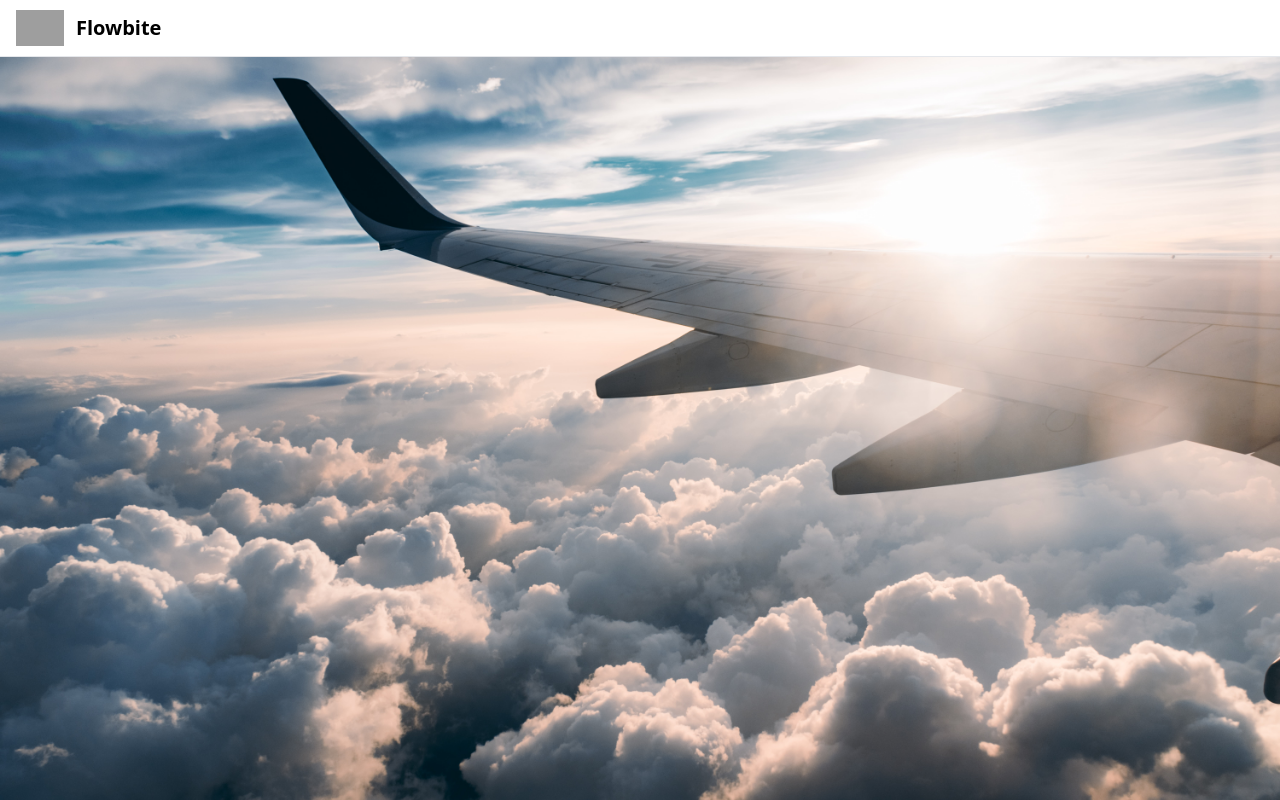
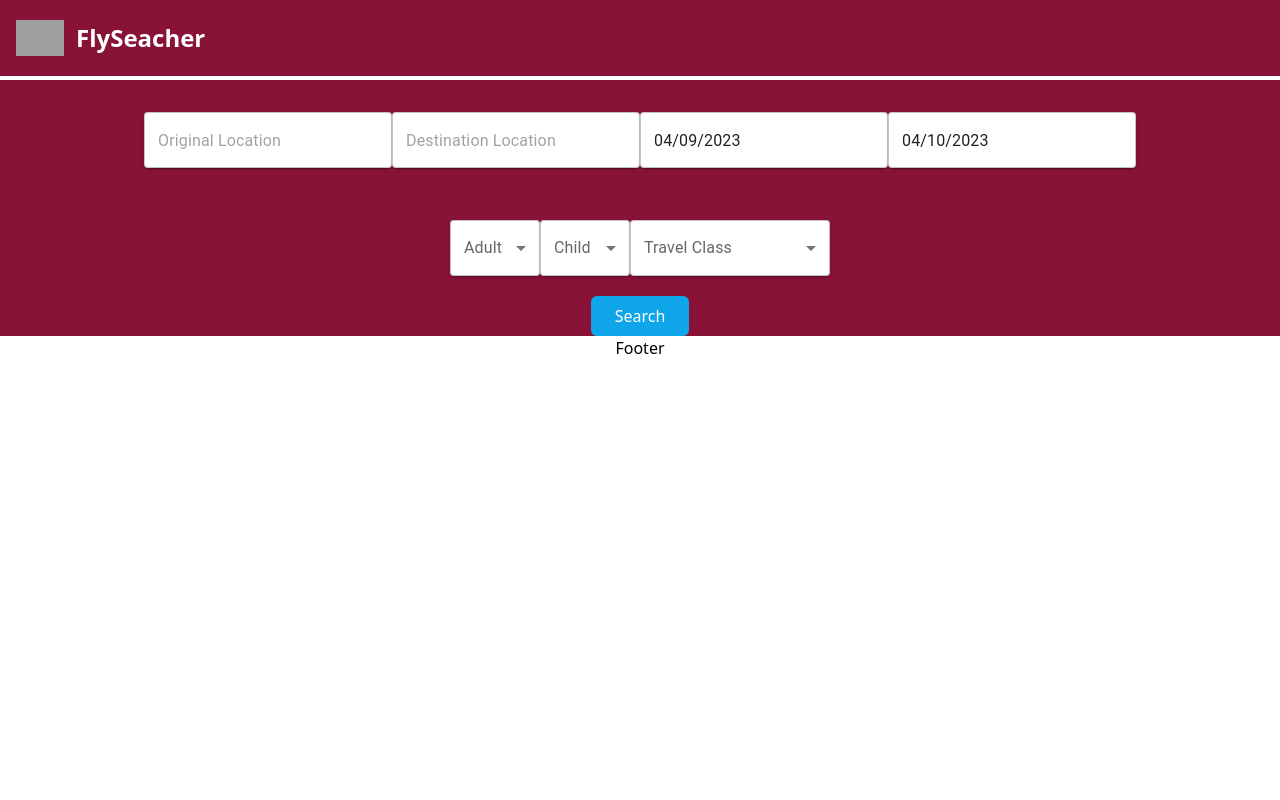
Before and after one commit to yuki-o1o5/flight-search-app, a React (Create React App) app: page / in a window 1280 px wide. Shown: the top 800 px of the page. Built offline with nearby package versions, Linux system fonts and the light colour scheme; grey boxes are pictures that could not be loaded.

Commit message:
style/add paper

```diff
--- a/src/views/components/Header.tsx
+++ b/src/views/components/Header.tsx
@@ -1,19 +1,17 @@
 import React from "react";
+import Logo from "../../images/k0003_1.svg";
+import { Link } from "react-router-dom";
 
 export default function Header() {
   return (
     <>
-      <nav className="bg-white px-2 sm:px-4 py-2.5 dark:bg-gray-900 fixed w-full z-20 top-0 left-0 border-b border-gray-200 dark:border-gray-600">
-        <a href="https://flowbite.com/" className="flex items-center">
-          <img
-            src="https://flowbite.com/docs/images/logo.svg"
-            className="h-6 mr-3 sm:h-9"
-            alt="Flowbite Logo"
-          />
-          <span className="self-center text-xl font-semibold whitespace-nowrap dark:text-white">
-            Flowbite
+      <nav className="bg-rose-900 px-2 sm:px-4 py-5 dark:bg-gray-900 fixed w-full z-20 top-0 left-0 ">
+        <Link to="/" className="flex items-center">
+          <img src={Logo} className="h-6 mr-3 sm:h-9" alt="Flowbite Logo" />
+          <span className="self-center text-2xl font-semibold whitespace-nowrap dark:text-white text-white">
+            FlySeacher
           </span>
-        </a>
+        </Link>
       </nav>
     </>
   );
--- a/src/views/pages/HomePage.tsx
+++ b/src/views/pages/HomePage.tsx
@@ -8,8 +8,10 @@ import Box from "@mui/material/Box";
 import MenuItem from "@mui/material/MenuItem";
 import FormControl from "@mui/material/FormControl";
 import Select, { SelectChangeEvent } from "@mui/material/Select";
-import ImageTop from "../../images/top.jpg";
+import Paper from "@mui/material/Paper";
+import InputLabel from "@mui/material/InputLabel";
 import { useNavigate } from "react-router-dom";
+import TravelDestinationCard from "../components/TravelDestinationCard";
 
 export default function HomePage() {
   // ----------------------------------------------------------------
@@ -19,9 +21,12 @@ export default function HomePage() {
   const year: number = today.getFullYear();
   const month: number = today.getMonth() + 1; // add 1 to convert to 1-indexed month
   const day: number = today.getDate() + 1;
+  const returnDay: number = today.getDate() + 2;
   const formattedMonth: string = String(month).padStart(2, "0");
   const formattedDay: string = String(day).padStart(2, "0");
+  const formattedReturnDay: string = String(returnDay).padStart(2, "0");
   const dateString: string = `${year}-${formattedMonth}-${formattedDay}`;
+  const returnDateString: string = `${year}-${formattedMonth}-${formattedReturnDay}`;
 
   // ----------------------------------------------------------------
   // useState
@@ -33,6 +38,13 @@ export default function HomePage() {
   );
   const formattedDepartureDate = departureDate
     ? departureDate?.format("YYYY-MM-DD")
+    : "";
+
+  const [returnDate, setReturnDate] = React.useState<Dayjs | null>(
+    dayjs(returnDateString)
+  );
+  const formattedReturnDate = returnDate
+    ? returnDate?.format("YYYY-MM-DD")
     : "";
 
   const [adult, setAdult] = React.useState("");
@@ -63,6 +75,7 @@ export default function HomePage() {
       originalLocationCode: originalLocation,
       destinationLocationCode: destinationLocation,
       departureDate: formattedDepartureDate,
+      returnDate: formattedReturnDate,
       adultNumber: adult,
       childNumber: child,
       travelClass: travelClass,
@@ -71,9 +84,10 @@ export default function HomePage() {
   };
 
   return (
-    <div className="mt-19">
-      <img src={ImageTop} alt="top" className="bg-cover" />
-      <form onSubmit={handleBringQueryToNextPage}>
+    <div className="mt-20">
+      <form onSubmit={handleBringQueryToNextPage} className="bg-rose-900">
+        <div className="flex justify-center py-8 ">
+          <Paper className="bg-white">
             <TextField
               placeholder="Original Location"
               value={originalLocation}
@@ -81,6 +95,8 @@ export default function HomePage() {
                 setOriginalLocation(event.target.value);
               }}
             />
+          </Paper>
+          <Paper className="bg-white">
             <TextField
               placeholder="Destination Location"
               value={destinationLocation}
@@ -88,15 +104,40 @@ export default function HomePage() {
                 setDestinationLocation(event.target.value);
               }}
             />
+          </Paper>
+          <Paper className="bg-white">
             <LocalizationProvider dateAdapter={AdapterDayjs}>
               <DatePicker
                 value={departureDate}
                 onChange={(newValue) => setDepartureDate(newValue)}
               />
             </LocalizationProvider>
-        <Box sx={{ minWidth: 120 }}>
-          <FormControl>
-            <Select value={adult} onChange={handleAdultChange}>
+          </Paper>
+          <Paper className="bg-white">
+            <LocalizationProvider dateAdapter={AdapterDayjs}>
+              <DatePicker
+                value={returnDate}
+                onChange={(newValue) => setReturnDate(newValue)}
+              />
+            </LocalizationProvider>
+          </Paper>
+        </div>
+        <div className="flex justify-center my-5">
+          <Paper className="bg-white">
+            <Box>
+              <FormControl sx={{ minWidth: 90 }}>
+                <InputLabel htmlFor="adult-select-placeholder">
+                  Adult
+                </InputLabel>
+                <Select
+                  label="Adult"
+                  value={adult}
+                  onChange={handleAdultChange}
+                  inputProps={{
+                    name: "adult",
+                    id: "adult-select-placeholder",
+                  }}
+                >
                   <MenuItem value={1}>1</MenuItem>
                   <MenuItem value={2}>2</MenuItem>
                   <MenuItem value={3}>3</MenuItem>
@@ -109,9 +150,22 @@ export default function HomePage() {
                 </Select>
               </FormControl>
             </Box>
-        <Box sx={{ minWidth: 120 }}>
-          <FormControl>
-            <Select value={child} onChange={handleChildChange}>
+          </Paper>
+          <Paper className="bg-white">
+            <Box>
+              <FormControl sx={{ minWidth: 90 }}>
+                <InputLabel htmlFor="child-select-placeholder">
+                  Child
+                </InputLabel>
+                <Select
+                  label="Child"
+                  value={child}
+                  onChange={handleChildChange}
+                  inputProps={{
+                    name: "child",
+                    id: "child-select-placeholder",
+                  }}
+                >
                   <MenuItem value={1}>1</MenuItem>
                   <MenuItem value={2}>2</MenuItem>
                   <MenuItem value={3}>3</MenuItem>
@@ -124,9 +178,21 @@ export default function HomePage() {
                 </Select>
               </FormControl>
             </Box>
-        <Box sx={{ minWidth: 120 }}>
-          <FormControl>
-            <Select value={travelClass} onChange={handleTravelClassChange}>
+          </Paper>
+          <Paper className="bg-white">
+            <Box>
+              <FormControl sx={{ minWidth: 200 }}>
+                <InputLabel htmlFor="travelClass-select-placeholder">
+                  Travel Class
+                </InputLabel>
+                <Select
+                  value={travelClass}
+                  onChange={handleTravelClassChange}
+                  inputProps={{
+                    name: "travelClass",
+                    id: "travelClass-select-placeholder",
+                  }}
+                >
                   <MenuItem value={"ECONOMY"}>Ecomnomy</MenuItem>
                   <MenuItem value={"PREMIUM_ECONOMY"}>Premium Economy</MenuItem>
                   <MenuItem value={"BUSINESS"}>Business</MenuItem>
@@ -134,8 +200,13 @@ export default function HomePage() {
                 </Select>
               </FormControl>
             </Box>
-        <button>Search</button>
+          </Paper>
+        </div>
+        <button className="bg-sky-500 hover:bg-sky-700 px-6 py-2 rounded-md text-white">
+          Search
+        </button>
       </form>
+      {/* <TravelDestinationCard /> */}
     </div>
   );
 }
```
Lines whose indentation alone changed are shown as unchanged.
